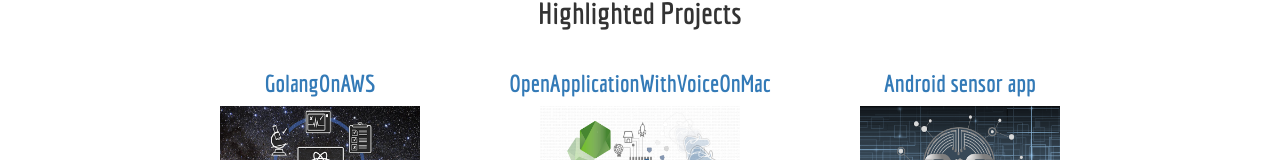
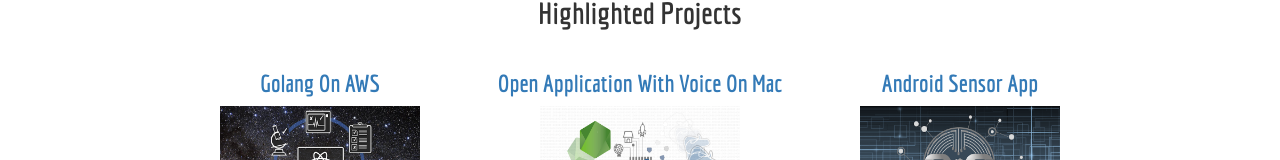
Before and after one commit to amardeep533/Portfolio, a React (Create React App) app: page / in a window 1280 px wide. Shown: the part 349-509 px from the top of the page. Built offline with nearby package versions, Linux system fonts and the light colour scheme.

Commit message:
Fixed font and spaces for projects

```diff
--- a/src/data/projects.js
+++ b/src/data/projects.js
@@ -6,21 +6,21 @@ import project3 from '../assets/project3.png'
 const PROJECTS = [
     {
         id:1,
-        title: 'GolangOnAWS',
+        title: 'Golang On AWS',
         description: 'AWS SDK for Java Developer Guide',
         link: 'https://github.com/amardeep533/aws-doc-sdk-examples',
         image: project1
     },
     {
         id:2,
-        title: 'OpenApplicationWithVoiceOnMac',
+        title: 'Open Application With Voice On Mac',
         description: 'Open apps with voice',
         link: 'https://github.com/amardeep533/OpenApplicationWithVoiceOnMac',
         image: project2
     },
     {
         id:3,
-        title: 'Android sensor app',
+        title: 'Android Sensor App',
         description: 'Change image with a hand waive on android',
         link: 'https://github.com/amardeep533/SensorApp',
         image: project3
```
